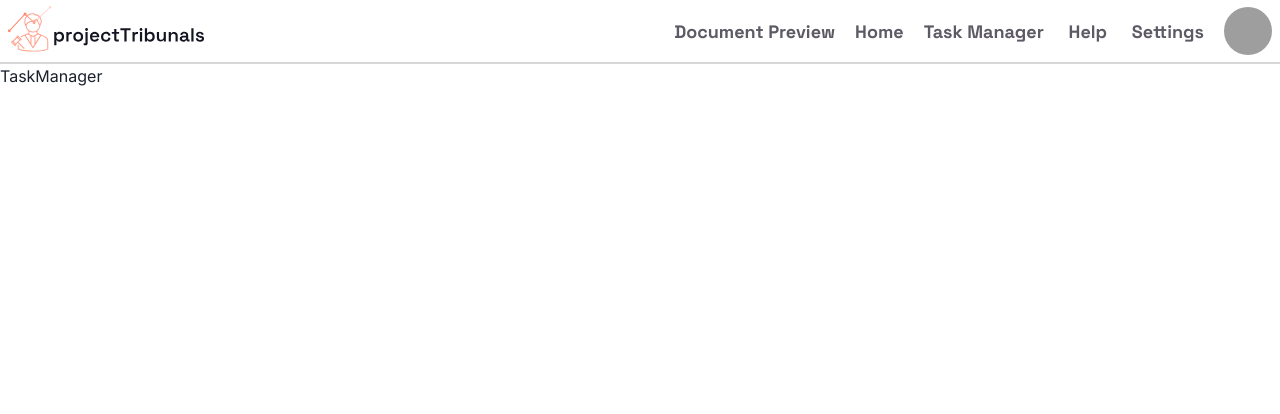
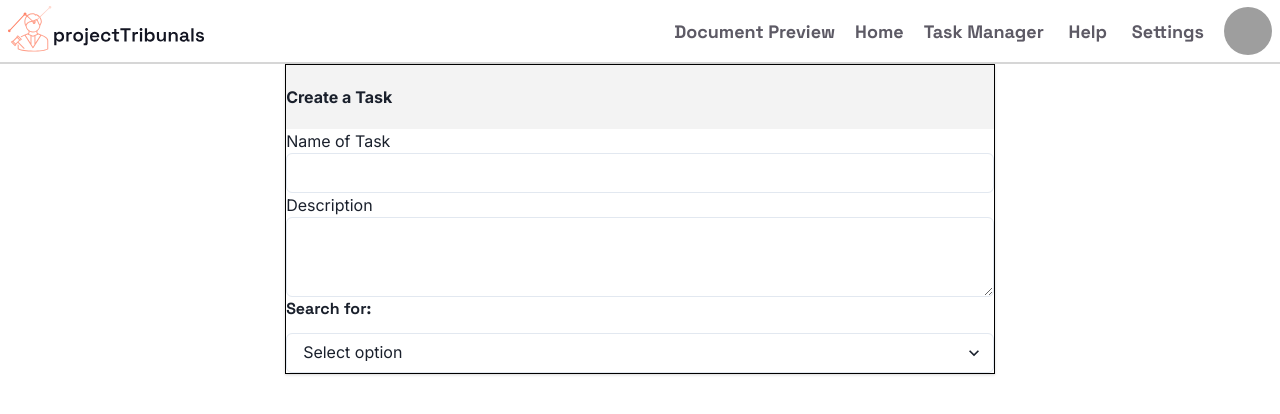
Before and after one commit to MATTonash/project-tribunals, a React (Vite) app: page /task-manager in a window 1280 px wide. Shown: the top 414 px of the page. Built offline with nearby package versions, Linux system fonts and the light colour scheme; grey boxes are pictures that could not be loaded.

Commit message:
task creation form MOST basic ver

```diff
--- a/package.json
+++ b/package.json
@@ -11,6 +11,7 @@
   },
   "dependencies": {
     "@chakra-ui/anatomy": "^2.2.1",
+    "@chakra-ui/icons": "^2.1.1",
     "@chakra-ui/react": "^2.8.1",
     "@emotion/react": "^11.11.1",
     "@emotion/styled": "^11.11.0",
--- a/src/components/inputs/LongTextInput.tsx
+++ b/src/components/inputs/LongTextInput.tsx
@@ -1,7 +1,11 @@
 import { Textarea } from '@chakra-ui/react'
 import { useState } from 'react'
 
-const LongTextInput = () => {
+interface Props {
+  label: string;
+}
+
+const LongTextInput = (props : Props) => {
     let [value, setValue] = useState('')
 
     let handleInputChange = (e) => {
@@ -9,13 +13,15 @@ const LongTextInput = () => {
       setValue(inputValue)
     }
     return (
+      <label>
+        {props.label}
       <>
         <Textarea
           value={value}
           onChange={handleInputChange}
-          placeholder='Long Text Input'
         />
       </>
+      </label>
     )
 }
 
--- /dev/null
+++ b/src/components/taskform/TaskCreationForm.tsx
@@ -0,0 +1,36 @@
+import { Center, Flex } from "@chakra-ui/react";
+import { useState } from "react";
+import Task from "../../lib/Task";
+import { IconButton } from '@chakra-ui/react'
+import ShortTextInput from "../inputs/ShortTextInput";
+import TaskInputSelect from "./TaskInputSelect";
+import { Box } from '@chakra-ui/react'
+import LongTextInput from "../inputs/LongTextInput";
+
+
+const TaskCreationForm = ( ) => {
+
+  const tasks = [
+    'hi'
+  ];
+
+
+  const [taskName, setTaskName] = useState('')
+
+  return (
+    <Flex flexDirection={"column"} alignItems={"center"}>
+      <Box boxSize={'auto'} borderWidth='1px' borderColor={'black'} overflow='hidden' backdropFilter={'auto'} boxShadow={'base'}>
+      <Flex h={16} bg={"stoneGray.50"} alignItems={'center'}>
+        <h1>
+          <b>Create a Task</b>
+        </h1>
+      </Flex>
+      <ShortTextInput label = 'Name of Task' name = "hi"></ShortTextInput>
+      <LongTextInput label = 'Description'></LongTextInput>
+      <TaskInputSelect task = {tasks}></TaskInputSelect>
+    </Box>
+    </Flex>
+  )
+}
+
+export default TaskCreationForm;
--- /dev/null
+++ b/src/components/taskform/TaskInputSelect.tsx
@@ -0,0 +1,24 @@
+import { Button, ButtonGroup, Flex } from '@chakra-ui/react'
+import { Select } from '@chakra-ui/react'
+
+import Task from '../../lib/Task'
+import { Heading } from '@chakra-ui/react'
+
+interface Props {
+  task: string[];
+  //should probably be Task, not string
+}
+
+const TaskInputSelect = (props: Props) => {
+
+  return (
+    <Flex flexDirection={'column'} gap={'3'}>
+      <Heading as="h1" size="m"> Search for: </Heading>
+      <Select placeholder='Select option'>
+         {props.task.map((options, index) => (<option value = {index}>{options}</option>))}
+      </Select>
+      </Flex>
+  )
+}
+
+export default TaskInputSelect
--- a/src/pages/TaskManager.tsx
+++ b/src/pages/TaskManager.tsx
@@ -1,5 +1,8 @@
+import TaskCreationForm from "../components/taskform/TaskCreationForm";
+import TaskInputSelect from "../components/taskform/TaskInputSelect";
+
 const TaskManager = () => {
-  return <div>TaskManager</div>;
+  return <div><TaskCreationForm></TaskCreationForm></div>;
 };
 
 export default TaskManager;
```
Also changed, not shown: 1 other file (tests, documents, lock files or other folders).
